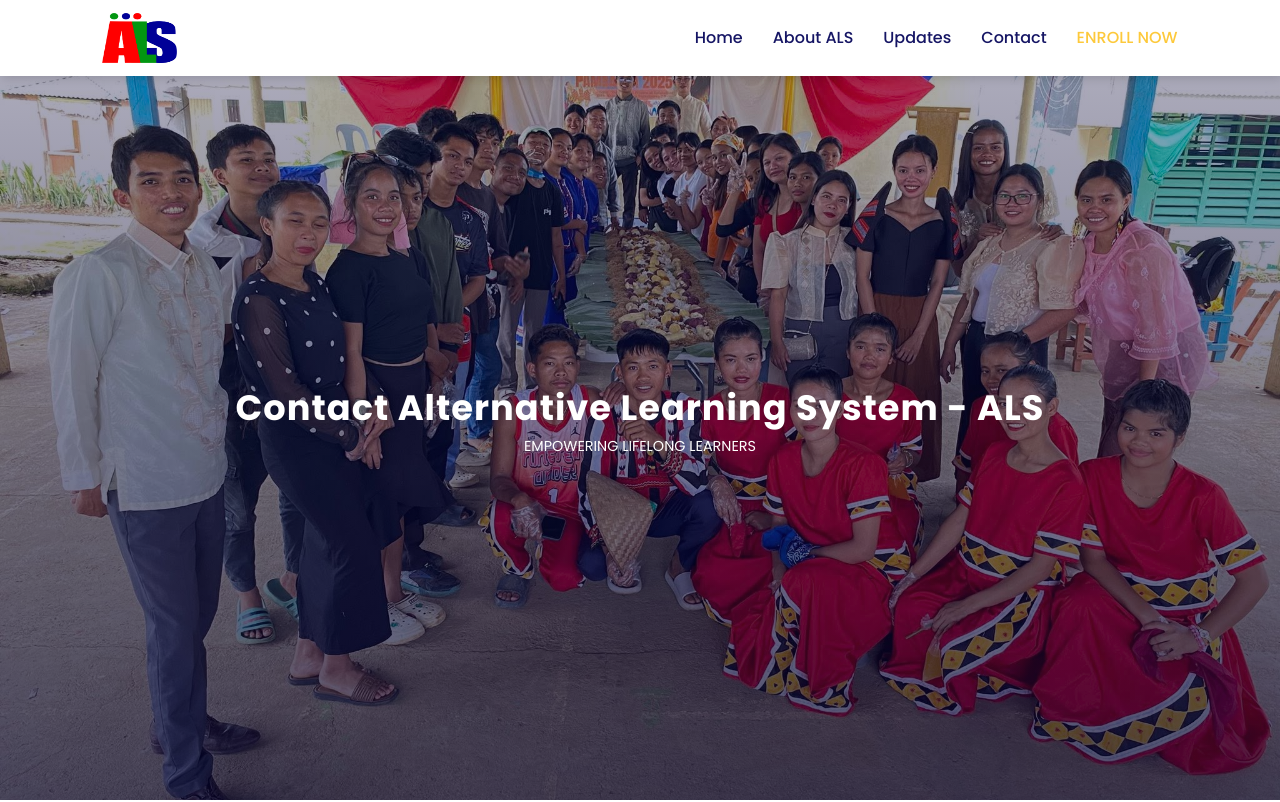
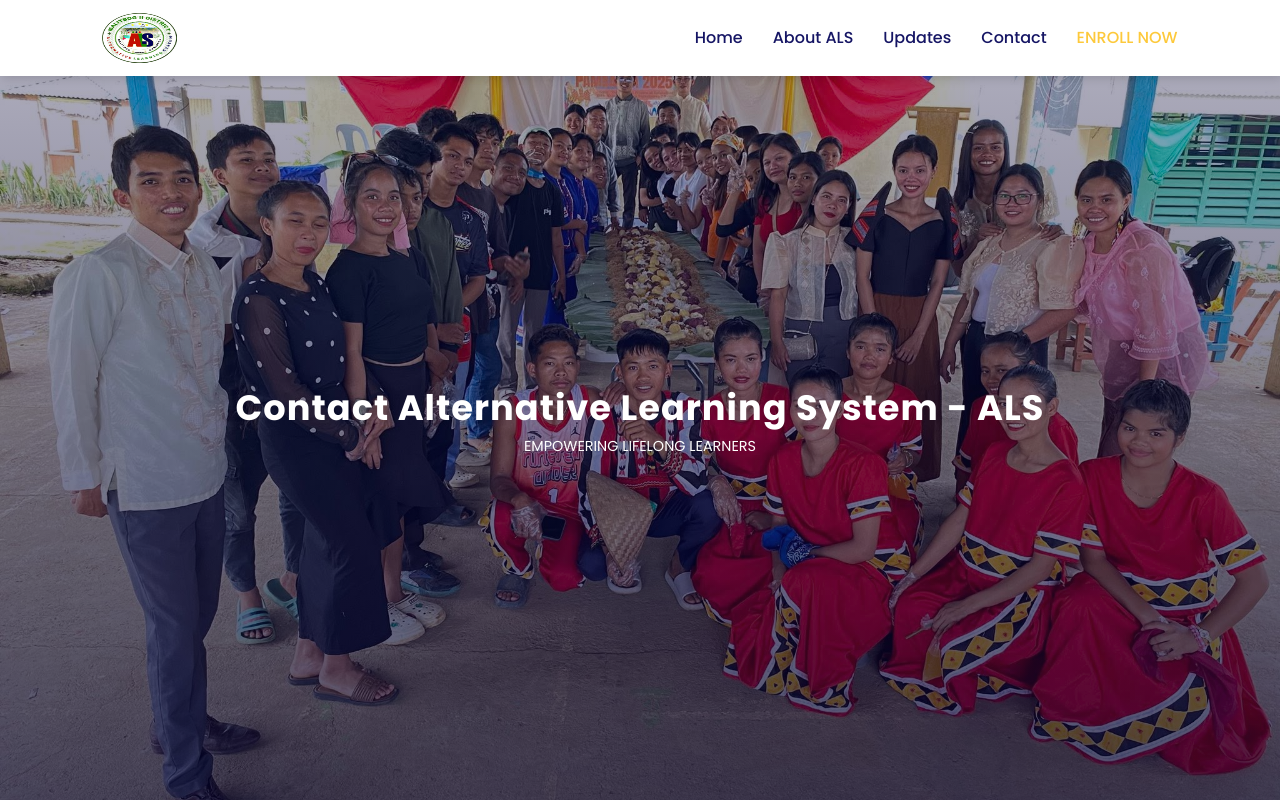
Before and after one commit to renanteesta414-boop/ALTERNATIVE-LEARNING-SYSTEM-MALITBOG-2-WEBSITE-, a plain HTML site: page contact.html in a window 1280 px wide. Shown: the top 802 px of the page. Drawn offline with nearby package versions, Linux system fonts and the light colour scheme.

Commit message:
Update contact.html

```diff
--- a/contact.html
+++ b/contact.html
@@ -15,7 +15,7 @@
 <body>
 	<!-- Navigation start -->
 	<nav>
-		<img src="img/ALS Logo.png" class="logo">
+		<img src="img/ALS DISTRICT II LOGO.jpg" class="logo">
 
 		<div class="navigation">
 			<ul>
```
